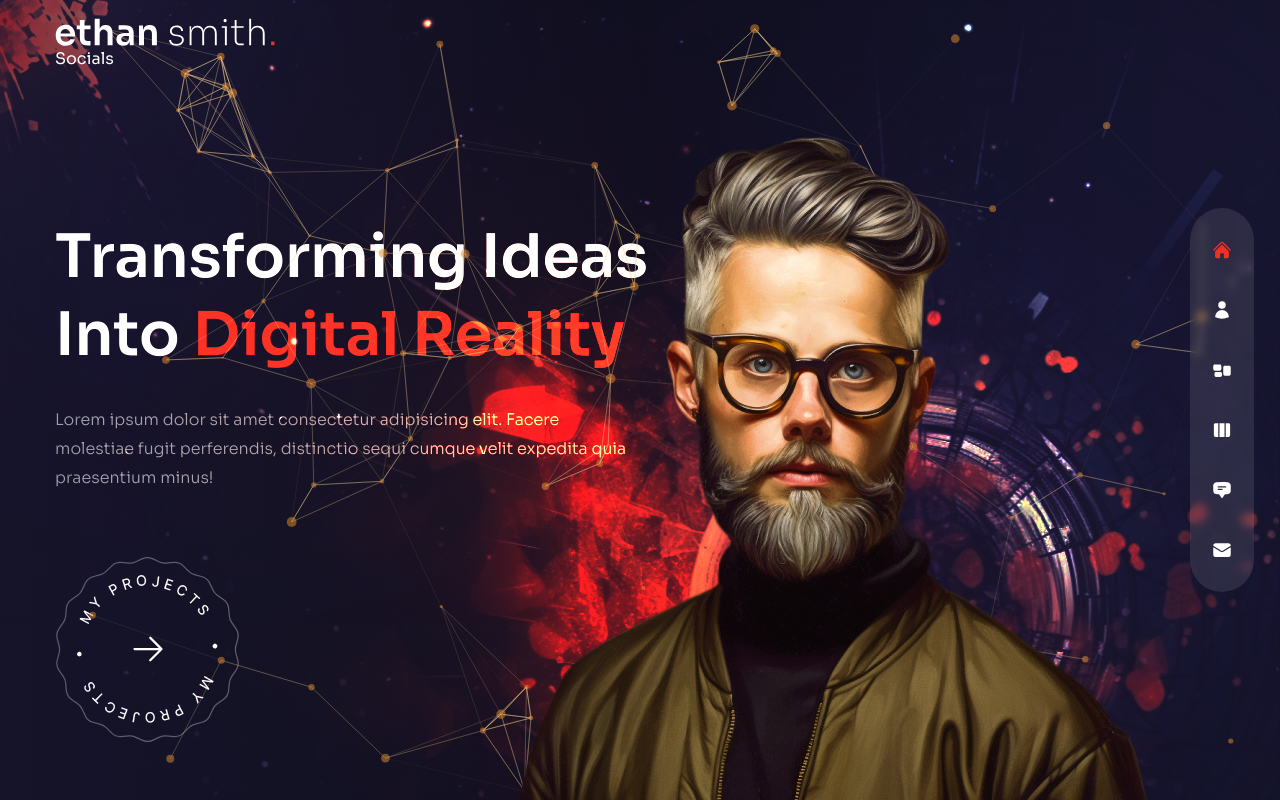
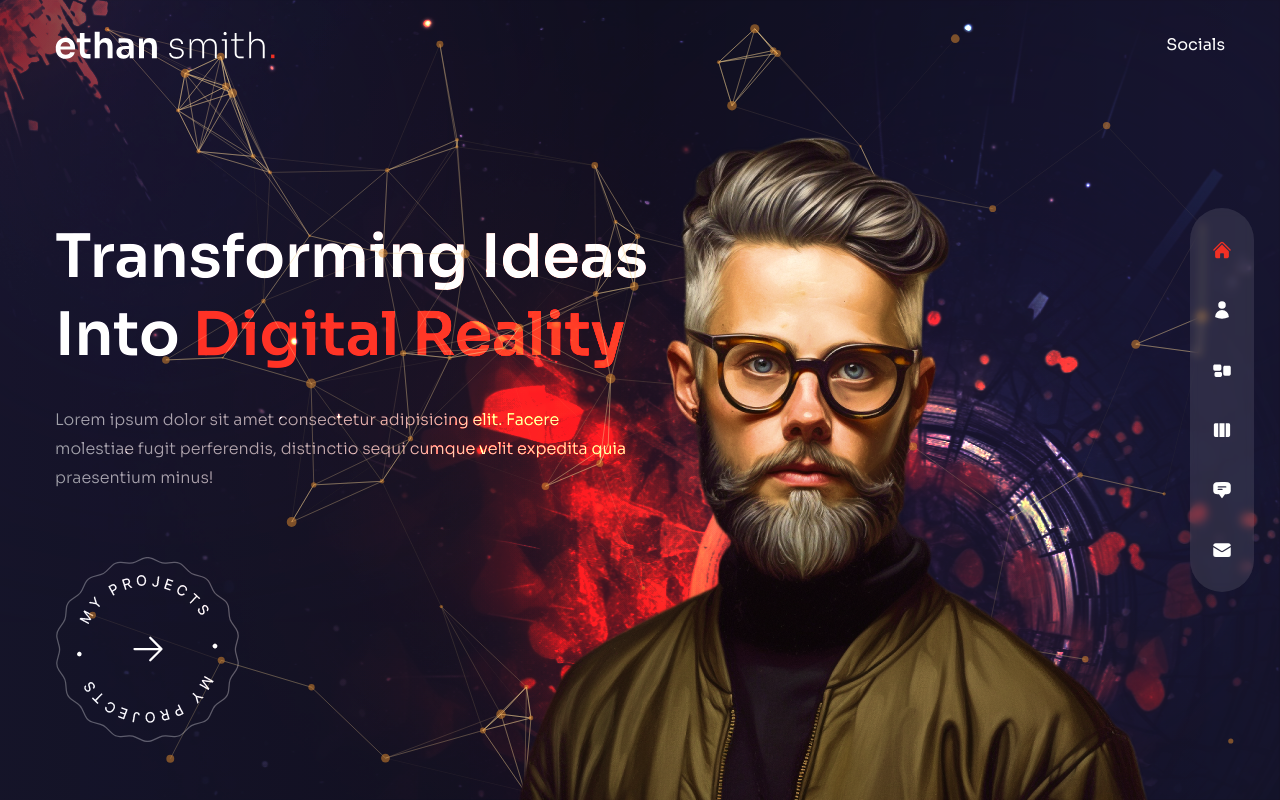
Before and after one commit to erickdc7/react-portfolio-2, a Next.js app: page / in a window 1280 px wide. Built offline with nearby package versions, Linux system fonts and the light colour scheme.

Commit message:
add styles

```diff
--- a/components/Header.js
+++ b/components/Header.js
@@ -11,7 +11,7 @@ const Header = () => {
   return (
     <header className="absolute z-30 w-full flex items-center px-16 xl:px-0 xl:h-[90px]">
       <div className="container mx-auto">
-        <div>
+        <div className="flex flex-col lg:flex-row justify-between items-center gap-y-6 py-8">
           {/* Logo */}
           <Link href={'/'}>
             <Image
```
